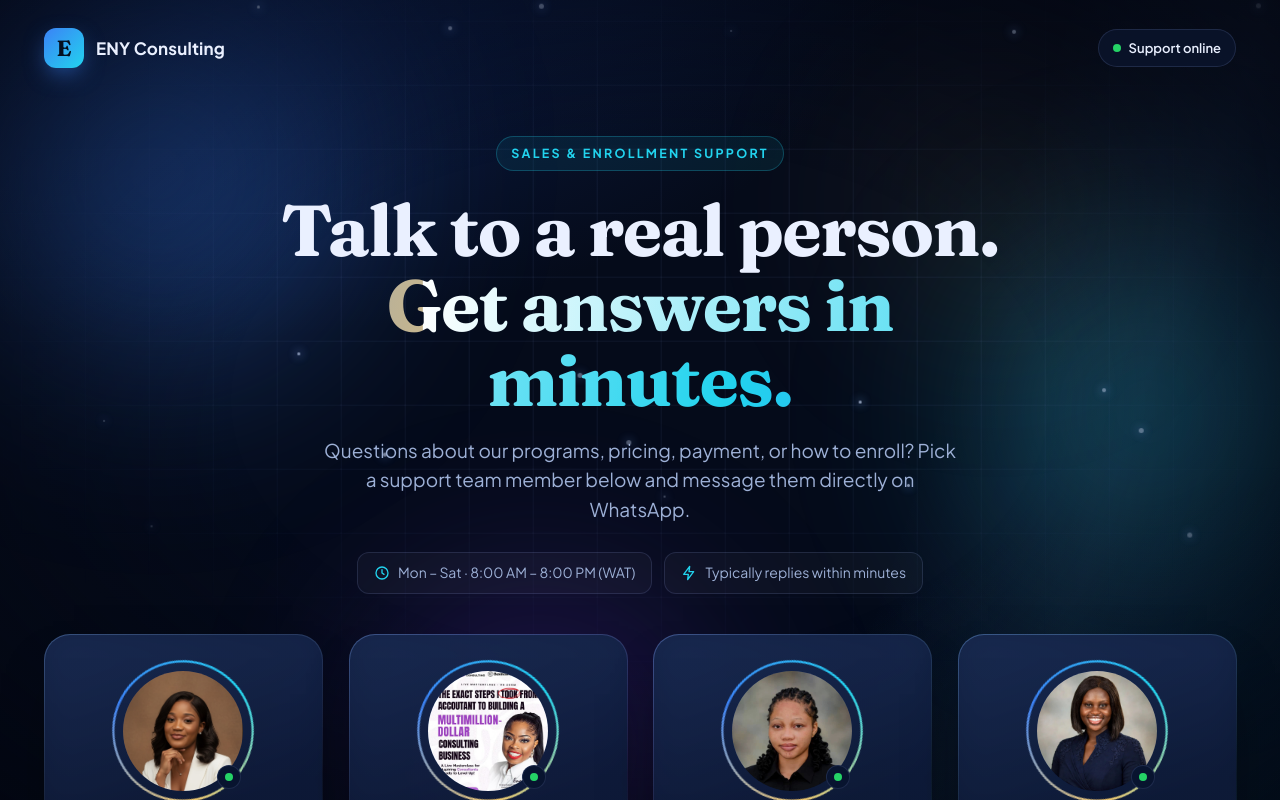
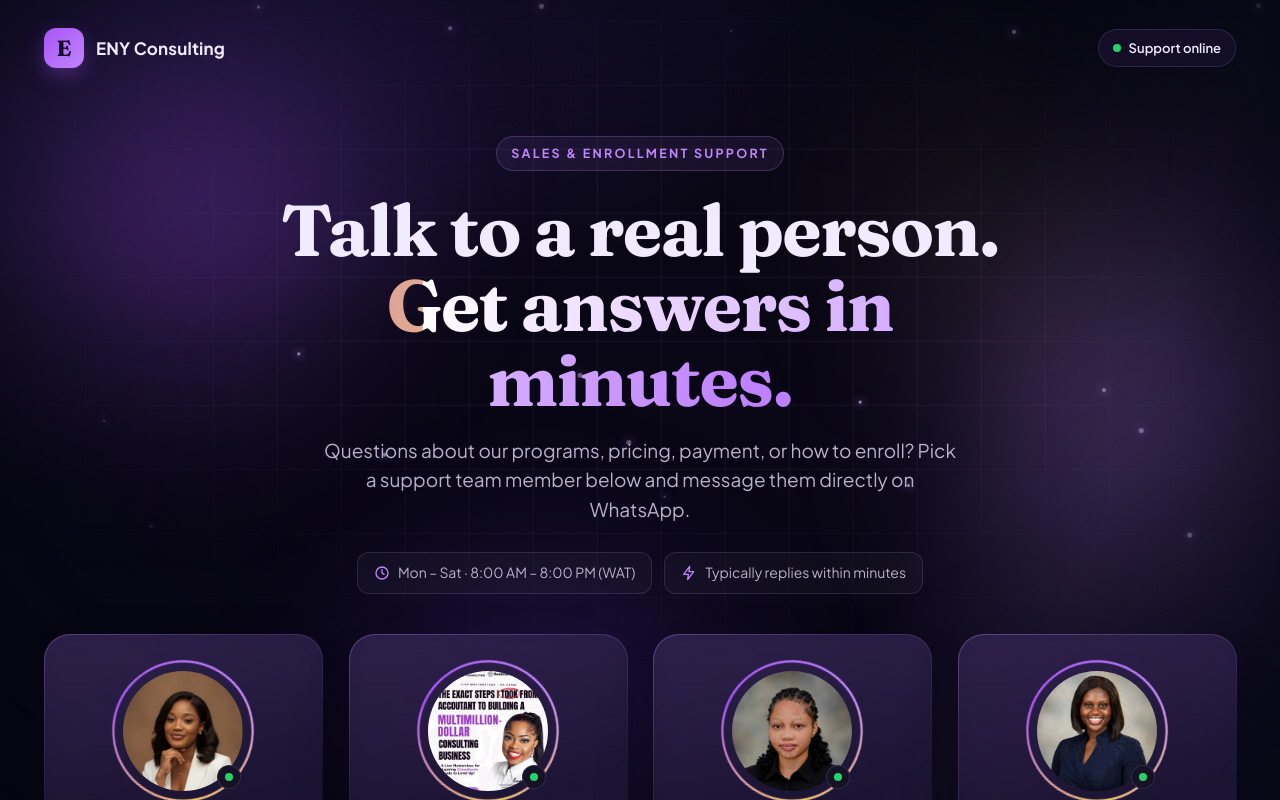
Before and after one commit to enyconsulting-dev/eny-support-page, a Next.js app: page / in a window 1280 px wide. Shown: the top 800 px of the page. Built offline with nearby package versions, Linux system fonts and the light colour scheme.

Commit message:
Updated the UI’s dominant palette from blue to purple/violet across the background, gradients, card accents, borders, and highlights.

```diff
--- a/app/globals.css
+++ b/app/globals.css
@@ -4,14 +4,14 @@
    to re-theme the whole page.
    ========================================================= */
 :root {
-  --bg: #050b1a;
-  --bg-2: #0a1530;
-  --text: #eaf0ff;
-  --muted: #9db0d6;
-  --line: rgba(160, 185, 255, 0.14);
-  --glass: rgba(14, 26, 56, 0.55);
-  --accent: #3b82f6;      /* electric blue */
-  --accent-2: #22d3ee;    /* cyan */
+  --bg: #090715;
+  --bg-2: #171126;
+  --text: #f0ebff;
+  --muted: #b9b0cb;
+  --line: rgba(196, 181, 253, 0.15);
+  --glass: rgba(28, 20, 52, 0.58);
+  --accent: #a855f7;      /* vivid purple */
+  --accent-2: #c084fc;    /* soft violet */
   --gold: #f5c76b;
   --wa: #25d366;
   --wa-dark: #128c4a;
@@ -38,8 +38,8 @@ a { color: inherit; }
 .bg__base {
   position: absolute; inset: 0;
   background:
-    radial-gradient(1200px 700px at 15% -10%, #0e2150 0%, transparent 60%),
-    radial-gradient(1000px 700px at 100% 110%, #07263a 0%, transparent 55%),
+    radial-gradient(1200px 700px at 15% -10%, #241746 0%, transparent 60%),
+    radial-gradient(1000px 700px at 100% 110%, #1c1432 0%, transparent 55%),
     var(--bg);
 }
 .bg__orb {
@@ -78,7 +78,7 @@ a { color: inherit; }
 
 .bg__beam {
   position: absolute; top: -20%; left: -30%; width: 60%; height: 140%;
-  background: linear-gradient(100deg, transparent 30%, rgba(120,170,255,0.07) 50%, transparent 70%);
+  background: linear-gradient(100deg, transparent 30%, rgba(192,132,252,0.07) 50%, transparent 70%);
   transform: rotate(8deg);
   animation: beam 14s ease-in-out infinite;
 }
@@ -86,7 +86,7 @@ a { color: inherit; }
 
 .bg__particles span {
   position: absolute; bottom: -12px; border-radius: 50%;
-  background: #cfe0ff; box-shadow: 0 0 10px 2px rgba(120,170,255,0.55);
+  background: #e9ddff; box-shadow: 0 0 10px 2px rgba(192,132,252,0.55);
   animation-name: rise; animation-timing-function: linear; animation-iteration-count: infinite;
 }
 @keyframes rise { to { transform: translate3d(30px, -112vh, 0); } }
@@ -109,7 +109,7 @@ a { color: inherit; }
   width: 40px; height: 40px; display: grid; place-items: center;
   border-radius: 12px; font-family: var(--serif); font-weight: 700; font-size: 22px;
   background: linear-gradient(135deg, var(--accent), var(--accent-2));
-  color: #04101f; box-shadow: 0 8px 24px -6px rgba(59,130,246,0.7);
+  color: #160b25; box-shadow: 0 8px 24px -6px rgba(168,85,247,0.6);
 }
 .brand__name { font-weight: 700; letter-spacing: 0.01em; font-size: 17px; }
 
@@ -133,7 +133,7 @@ a { color: inherit; }
 .eyebrow {
   display: inline-block; font-size: 12.5px; font-weight: 700; letter-spacing: 0.18em; text-transform: uppercase;
   color: var(--accent-2); padding: 7px 14px; border-radius: 999px;
-  background: rgba(34,211,238,0.08); border: 1px solid rgba(34,211,238,0.25);
+  background: rgba(192,132,252,0.08); border: 1px solid rgba(192,132,252,0.25);
   animation: fadeUp 0.7s both;
 }
 .hero h1 {
@@ -169,22 +169,22 @@ a { color: inherit; }
 .card {
   --mx: 50%; --my: 0%; --rx: 0deg; --ry: 0deg;
   position: relative; border-radius: var(--radius); padding: 1px;
-  background: linear-gradient(160deg, rgba(120,170,255,0.45), rgba(120,170,255,0.06) 40%, rgba(34,211,238,0.28));
+  background: linear-gradient(160deg, rgba(192,132,252,0.45), rgba(192,132,252,0.06) 40%, rgba(168,85,247,0.28));
   transform: rotateX(var(--rx)) rotateY(var(--ry));
   transition: transform 0.25s ease-out, box-shadow 0.3s;
   animation: fadeUp 0.8s both; will-change: transform;
   box-shadow: 0 30px 60px -30px rgba(0,0,0,0.8);
 }
-.card:hover { box-shadow: 0 40px 80px -30px rgba(59,130,246,0.45); }
+.card:hover { box-shadow: 0 40px 80px -30px rgba(168,85,247,0.4); }
 .card__glow {
   position: absolute; inset: 0; border-radius: inherit; opacity: 0; transition: opacity 0.3s;
-  background: radial-gradient(380px circle at var(--mx) var(--my), rgba(120,190,255,0.28), transparent 55%);
+  background: radial-gradient(380px circle at var(--mx) var(--my), rgba(192,132,252,0.26), transparent 55%);
 }
 .card:hover .card__glow { opacity: 1; }
 .card__inner {
   position: relative; height: 100%; border-radius: calc(var(--radius) - 1px);
   padding: 30px 24px 24px; text-align: center;
-  background: linear-gradient(180deg, rgba(16,30,64,0.88), rgba(8,16,38,0.92));
+  background: linear-gradient(180deg, rgba(34,25,60,0.88), rgba(16,12,32,0.94));
   backdrop-filter: blur(14px); -webkit-backdrop-filter: blur(14px);
   display: flex; flex-direction: column; align-items: center;
 }
@@ -201,7 +201,7 @@ a { color: inherit; }
 @keyframes spin { to { transform: rotate(360deg); } }
 .avatar__img {
   position: absolute; inset: 6px; border-radius: 50%; overflow: hidden;
-  background: linear-gradient(135deg, #14306b, #0b1c44);
+  background: linear-gradient(135deg, #382353, #1d1531);
   display: grid; place-items: center;
 }
 .avatar__img img { width: 100%; height: 100%; object-fit: cover; object-position: center 20%; display: block; transition: transform 0.5s; }
@@ -209,7 +209,7 @@ a { color: inherit; }
 .avatar__initials { font-family: var(--serif); font-size: 40px; font-weight: 700; color: var(--accent-2); letter-spacing: 0.02em; }
 .avatar__status {
   position: absolute; right: 8px; bottom: 8px; width: 24px; height: 24px; border-radius: 50%;
-  background: #08142f; display: grid; place-items: center; border: 1px solid var(--line);
+  background: #171126; display: grid; place-items: center; border: 1px solid var(--line);
 }
 
 .card__name { font-size: 20px; font-weight: 800; letter-spacing: -0.01em; }
@@ -219,7 +219,7 @@ a { color: inherit; }
 }
 .card__blurb { margin-top: 12px; font-size: 14.5px; color: var(--muted); min-height: 44px; }
 .card__tags { list-style: none; display: flex; flex-wrap: wrap; justify-content: center; gap: 8px; margin: 14px 0 22px; }
-.card__tags li { font-size: 12px; font-weight: 600; padding: 5px 11px; border-radius: 999px; color: #bcd0ff; background: rgba(120,170,255,0.1); border: 1px solid var(--line); }
+.card__tags li { font-size: 12px; font-weight: 600; padding: 5px 11px; border-radius: 999px; color: #e3d5ff; background: rgba(192,132,252,0.1); border: 1px solid var(--line); }
 .card__email { margin-top: 12px; font-size: 13px; color: var(--muted); text-decoration: none; word-break: break-all; }
 .card__email:hover { color: var(--accent-2); }
 
@@ -255,7 +255,7 @@ a { color: inherit; }
   backdrop-filter: blur(10px); -webkit-backdrop-filter: blur(10px);
   transition: transform 0.25s, border-color 0.25s;
 }
-.help__item:hover { transform: translateY(-4px); border-color: rgba(120,170,255,0.4); }
+.help__item:hover { transform: translateY(-4px); border-color: rgba(192,132,252,0.4); }
 .help__icon { font-size: 26px; display: block; margin-bottom: 12px; }
 .help__item h4 { font-size: 16px; font-weight: 800; margin-bottom: 6px; }
 .help__item p { font-size: 14px; color: var(--muted); }
--- a/app/layout.tsx
+++ b/app/layout.tsx
@@ -9,7 +9,7 @@ export const metadata: Metadata = {
 };
 
 export const viewport: Viewport = {
-  themeColor: "#050b1a",
+  themeColor: "#090715",
   width: "device-width",
   initialScale: 1,
 };
```
